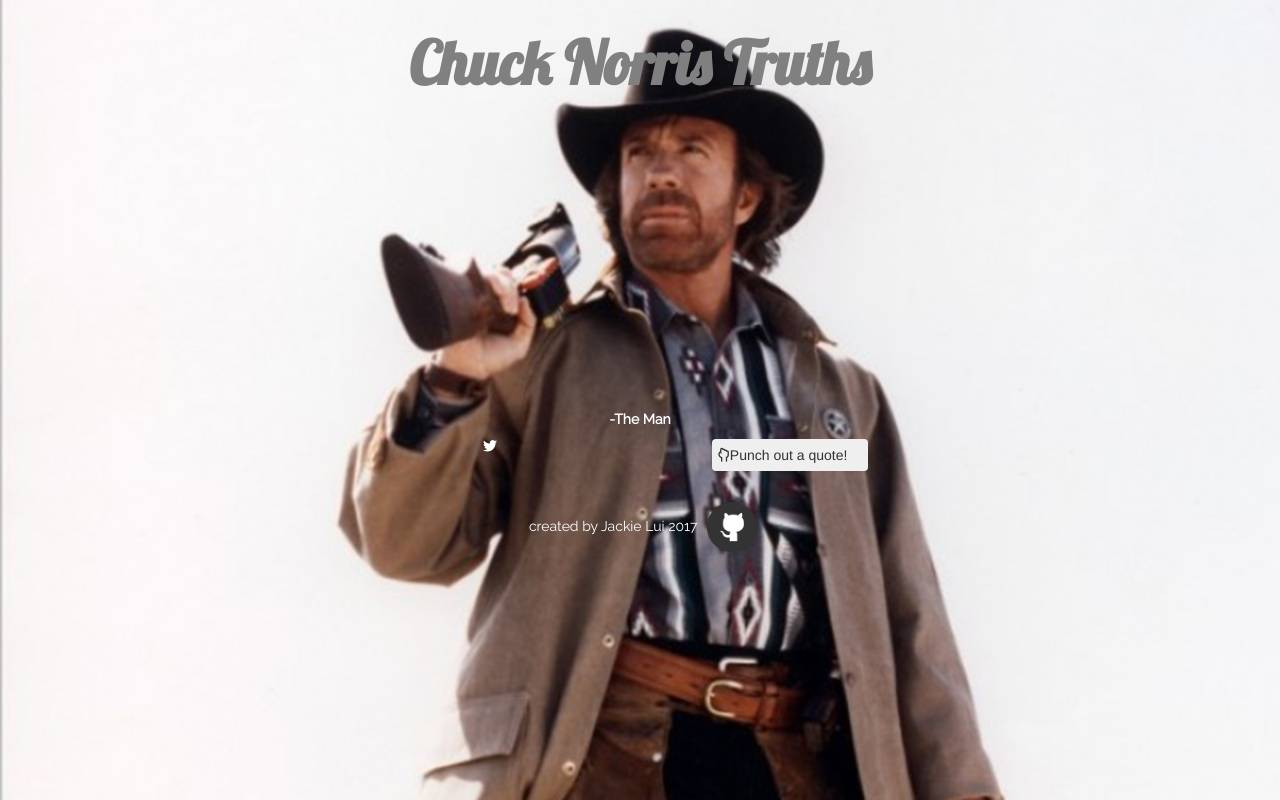
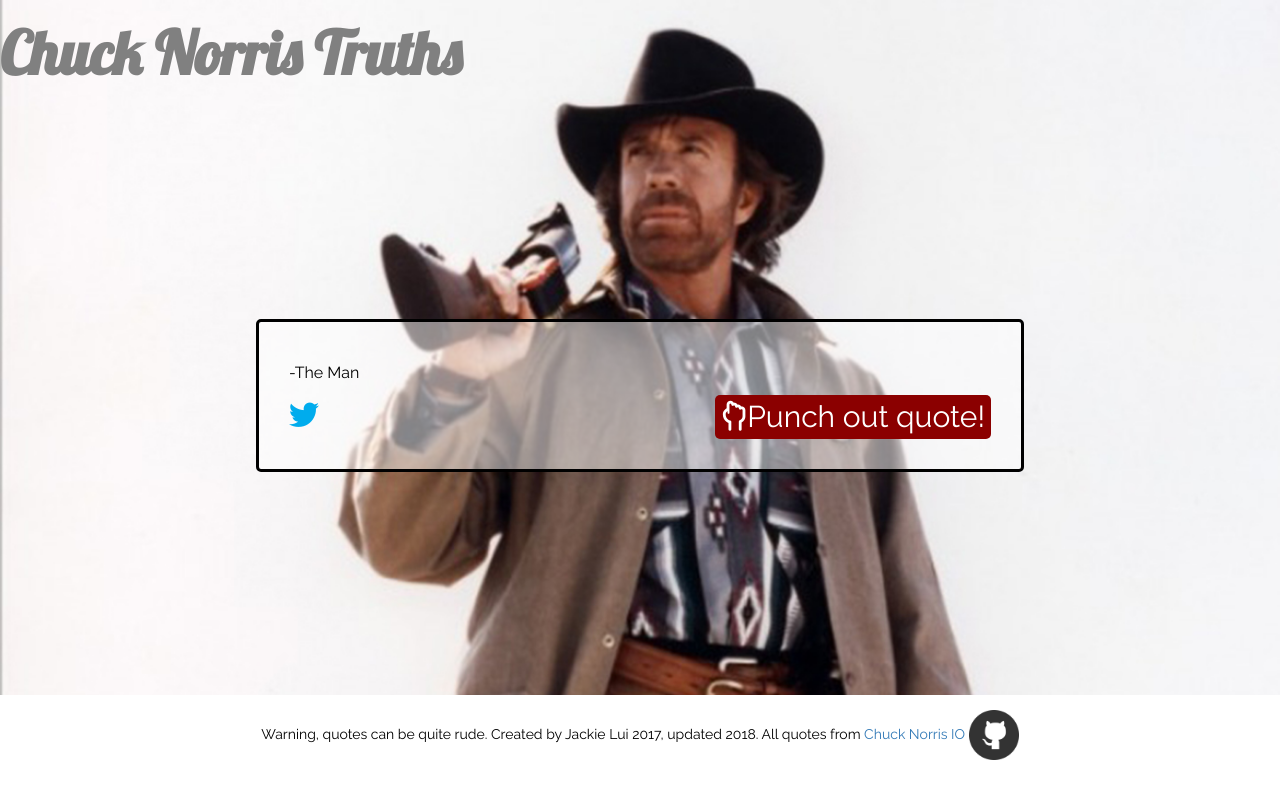
Before and after one commit to Recelis/RandomQuoteMachine, a plain HTML site: page index.html in a window 1280 px wide. Drawn offline with nearby package versions, Linux system fonts and the light colour scheme; no server answers.

Commit message:
updated for User stories, no react yet

```diff
--- a/RandomQuoteMachine.js
+++ b/RandomQuoteMachine.js
@@ -6,7 +6,7 @@ var url = "https://api.chucknorris.io/jokes/random";
 
 $(document).ready(function() {
     apiCall();
-    $('#randQuote').click(function(){
+    $('#new-quote').click(function(){
         $("body").css("background-image","url(./images/chucknorrisdark.png)");
         apiCall();
     });
@@ -19,17 +19,14 @@ function apiCall(){
         success: function(data){
             $("body").css("background-image","url(./images/chucknorriswhitebackground.jpg)")
             quote = data["value"];
-            $(".quote").html("\""+ data["value"]+"\"");
+            $("#text").html("\""+ data["value"]+"\"");
+            $("#author").html("-" + data["id"] + ": the Man's Mortal Voice");
             if (quote.length >= 131){
                 twitterQuote =  "\"" + quote.substring(0,126) + "...\" -the Man";
             } else{
                 twitterQuote =  "\"" + quote.substring(0,131) + "\" -the Man";
             }
-            $("a").attr("href", "https://twitter.com/intent/tweet?text="+twitterQuote);
+            $("#tweet-quote").attr("href", "https://twitter.com/intent/tweet?text="+twitterQuote);
     }
     });
 }
-
-function openWindow(){
-    window.open("https://github.com/Recelis/RandomQuoteMachine",'_blank');
-}
--- a/css/RandomQuoteMachine.css
+++ b/css/RandomQuoteMachine.css
@@ -5,23 +5,40 @@ body{
     /*background-image: url(https://images7.alphacoders.com/405/405808.jpg);*/
     background-image:url("../images/chucknorriswhitebackground.jpg");
     background-size:cover;
+    height:100vh;
+    display:flex;
+    flex-direction:column;
+    justify-content: space-between;
+    align-items:stretch;
     }
+
+header{
+    align-self:flex-start;
+}
 
 .title{
     font-family: 'Lobster', cursive;
     color: grey;
-     text-align:center;
-     font-size:60px;
-     margin-top:30px;
-     font-weight:bold;
+    text-align:center;
+    font-size:60px;
+    font-weight:bold;
 }
 
-.quote{
+#quote-box{
     font-family: 'Raleway', sans-serif;
-    color: white;
+    color: black;
     font-size: 30px;
-    background-color:rgba(0, 0, 0, 0.15);
+    background-color:rgba(255, 255, 255, 0.5);
+    padding:30px;
+    width:60%;
+    margin:auto;
+    border-radius:5px;
+    border: solid 3px black;
+}
 
+#author{
+    font-family:'Raleway', sans-serif;
+    font-size:16px;
 }
 
 #box{
@@ -36,10 +53,28 @@ body{
     opacity: 1;
 }
 
-#randQuote{
-    padding: 5px;
-    padding-right:20px;
-    padding-left: -5px;
+#new-quote{
+    background-color:darkred;
+    border-radius:5px;
+    border:none;
+    color:white;
+}
+
+#new-quote:hover{
+    background-color:rgb(94, 1, 1);
+}
+
+#twitter{
+    color:#00aced;
+}
+
+#twitter:hover{
+    color:#008ec2;
+}
+
+.wrapper{
+    display:flex;
+    justify-content:space-between;
 }
 
 .end{
@@ -49,16 +84,17 @@ body{
    text-align: center;
 }
 
-#endText{
-    margin:30px;
-    font-family:'Raleway', serif;
-    color: white;
-    opacity: 1;
-}
-
 .github{
     width:50px;
     height:50px;
     border:solid 0px transparent;
     background-color:transparent;
   }
+
+  footer{
+      background-color:white;
+      color:black;
+      font-family:'Raleway', serif;
+      padding-top:15px;
+      padding-bottom:30px;
+  }
--- a/index.html
+++ b/index.html
@@ -32,21 +32,32 @@ control shift k for firefox console
     <link rel="stylesheet" type="text/css" href="css/RandomQuoteMachine.css">
     <link rel="stylesheet" href="path/to/font-awesome/css/font-awesome.min.css">
     <script src="https://use.fontawesome.com/ac27cdaef0.js"></script>
+    <script tyle = "text/javascript" src = "https://cdn.freecodecamp.org/testable-projects-fcc/v1/bundle.js"></script>
   </head>
-  <body class="container-fluid">
-    <h1 class="title">Chuck Norris Truths</h1>
-    <div id = "box">
-      <p class = "quote"></p>
-      <p style="color:white; font-family:Raleway"> -The Man </p>
+
+
+  <body>
+    <header>
+      <h1 class="title">Chuck Norris Truths</h1>
+    </header>
+
+    <section>
+      <div id = "quote-box">
+      <p id = "text" class = "quote"></p>
+      <p id = "author"> -The Man </p>
       <p class="tweet"></p>
-      <a class="twitter-share-button"><i class="fa fa-twitter col-xs-6" style="color:white" id = "twitter"></i> </a>
-      <button class="btn" id = "randQuote"><span> <i class="fa fa-hand-rock-o punch"></i></span>Punch out a quote!</button>
-    </div>
-    <div class = "end">
-      <p id = "endText"> created by Jackie Lui 2017
-        <span><button onClick = "openWindow()" class = "github"><img class = "github" src = "./images/github.png"></img></button></span>
+      <div class = "wrapper">
+        <a id = "tweet-quote" class="twitter-share-button"><i class="fa fa-twitter" id = "twitter"></i> </a>
+        <button id = "new-quote"><span> <i class="fa fa-hand-rock-o punch"></i></span>Punch out quote!</button>
+      </div>
+      </div>
+    </section>
+
+    <footer class = "end">
+      <p id = "endText"> Warning, quotes can be quite rude. Created by Jackie Lui 2017, updated 2018. All quotes from <a href = "https://api.chucknorris.io/jokes/random">Chuck Norris IO</a>
+        <a href = "https://github.com/Recelis/RandomQuoteMachine" target="_blank" class = "github"><img class = "github" src = "./images/github.png"></img></a>
       </p>
-    </div>
+    </footer>
     <!-- jQuery (necessary for Bootstrap's JavaScript plugins) -->
     <script src="https://ajax.googleapis.com/ajax/libs/jquery/1.12.4/jquery.min.js"></script>
     <!-- Include all compiled plugins (below), or include individual files as needed -->
```
Also changed, not shown: 1 other file.
